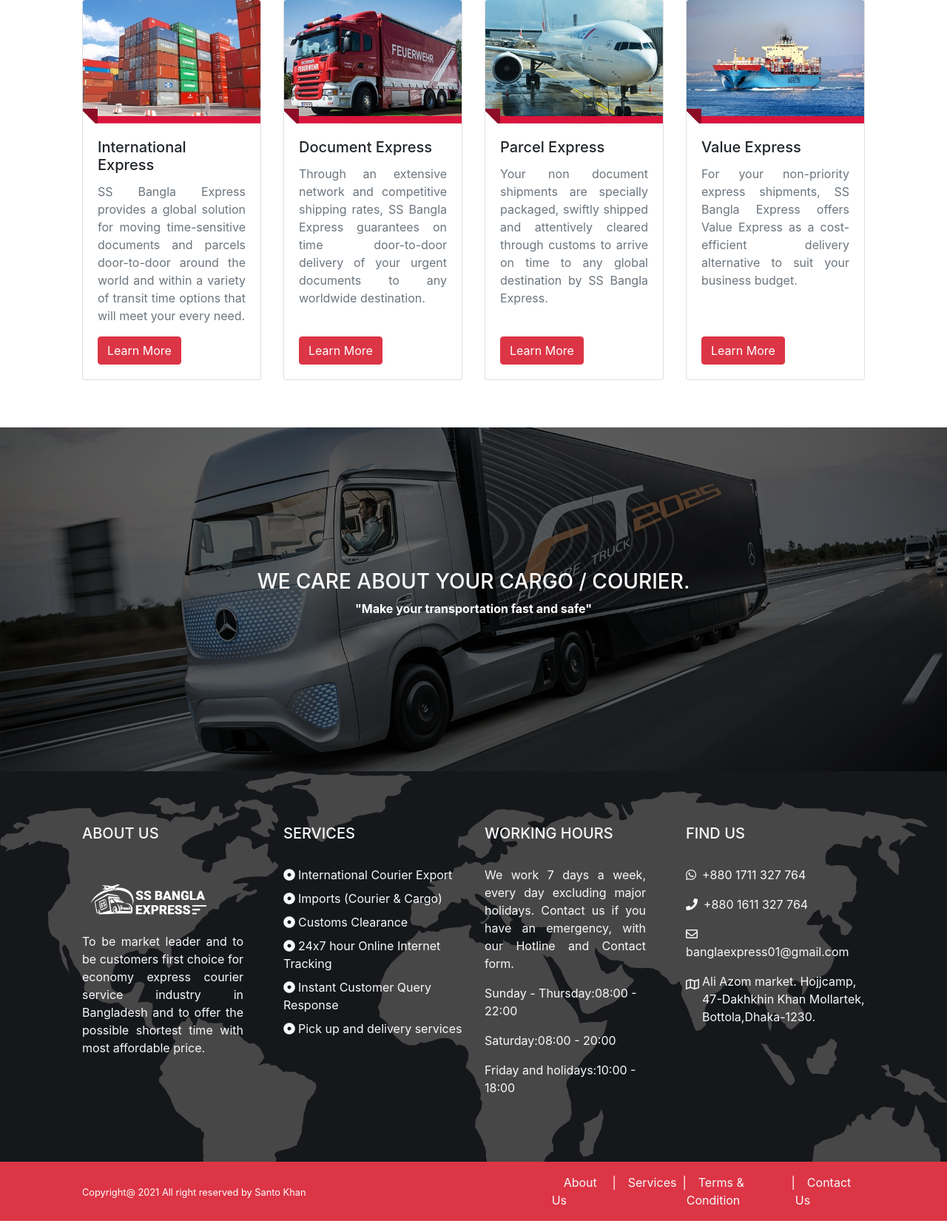
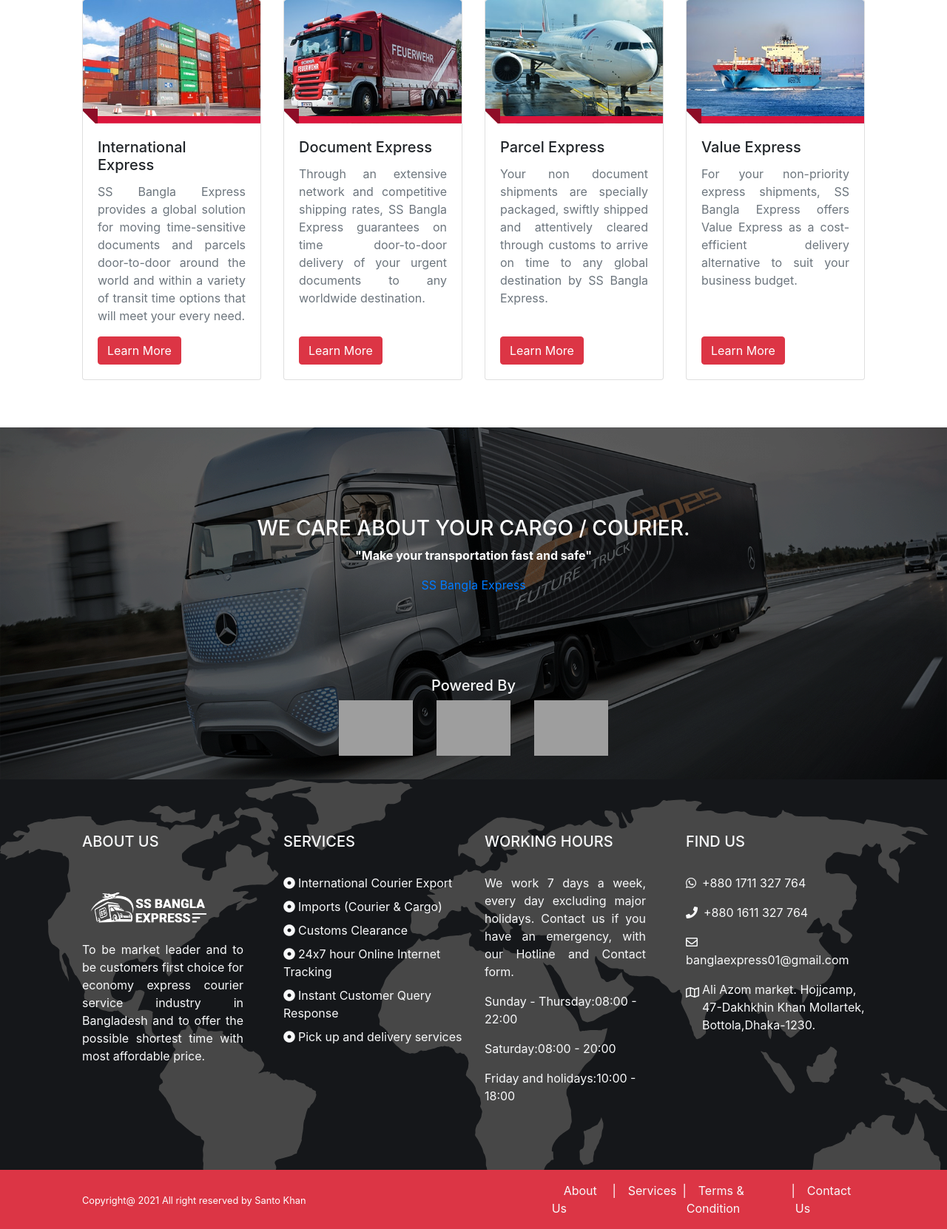
Before and after one commit to santokhan/ssbanglaexpressphp, a PHP site: page /index.php in a window 1280 px wide. Shown: the part 839-2501 px from the top of the page at 74% size. Run offline with PHP 8.4, Linux system fonts and the light colour scheme; some libraries are stand-ins or nearby versions; grey boxes are pictures that could not be loaded.

Commit message:
Update parallex.php

```diff
--- a/component/parallex.php
+++ b/component/parallex.php
@@ -1,10 +1,27 @@
 <!-- Parallex Scroll Effect Background-->
-<div class="container-fluid text-center bg-secondary py-5 parallax">
+<div class="container-fluid text-center bg-secondary py-4 parallax">
     <span class="glass-effect"></span>
-    <div class="row py-5 my-5 text-white bg-transparent">
+    <div class="row my-5 text-white bg-transparent">
         <div class="col py-5  bg-transparent">
             <h3>WE CARE ABOUT YOUR CARGO / COURIER.</h3>
             <p><strong>"Make your transportation fast and safe"</strong></p>
+
+            <?php include "component/facebook_page_plugin.php"; ?>
+
+        </div>
+    </div>
+    <div class="row">
+        <div class="col d-flex justify-content-center">
+            <h5 class="text-light">Powered By</h5>
+        </div>
+    </div>
+    <div class="row pb-2">
+        <div class="col d-flex justify-content-center align-items-end">
+            <img class="mx-3" src="https://www.fedex.com/content/dam/fedex-com/logos/logo.png" alt="dhl" width="100px">
+
+            <img class="mx-3" src="https://www.dhl.com/content/dam/dhl/global/core/images/logos/dhl-logo.svg" alt="dhl" width="100px">
+
+            <img class="mx-3" src="https://www.tnt.com/dam/campaign/iccampaign/logo-ipfs-2-01.svg" alt="dhl" width="100px">
         </div>
     </div>
 </div>
```
